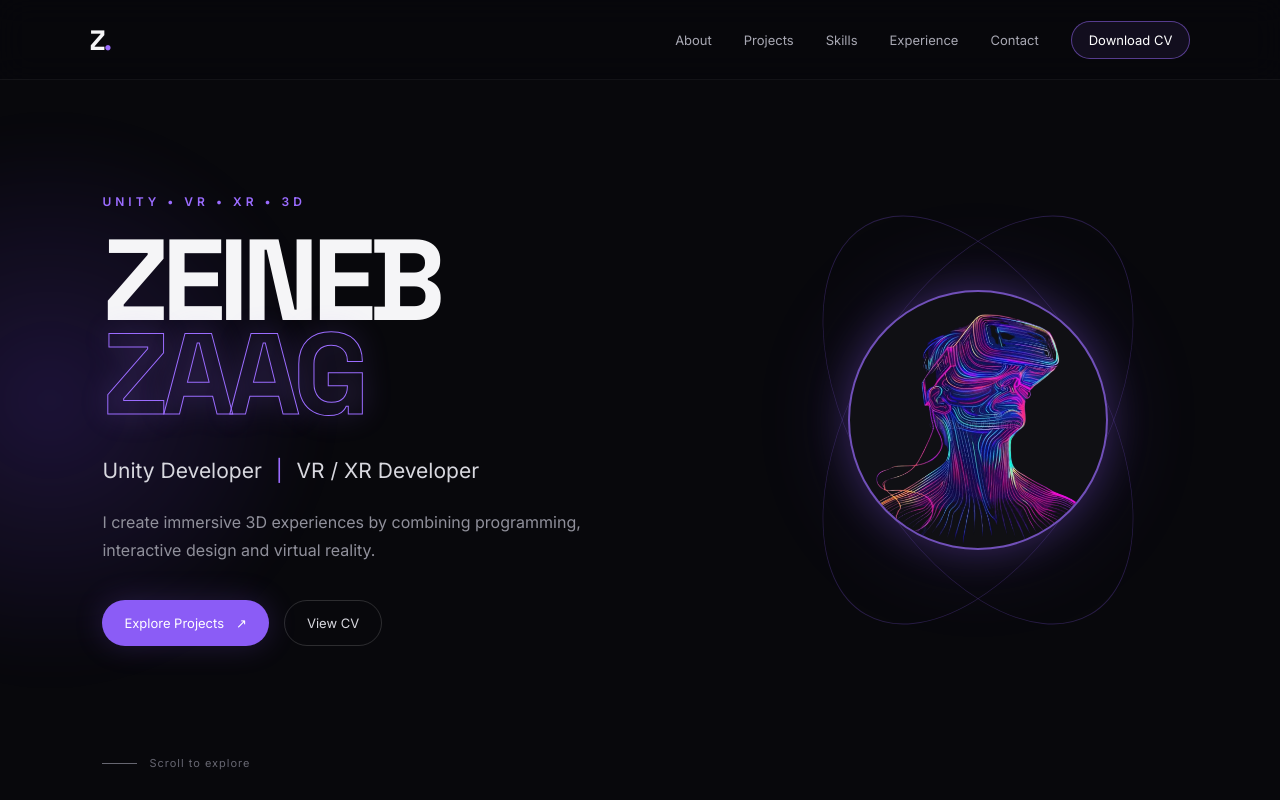
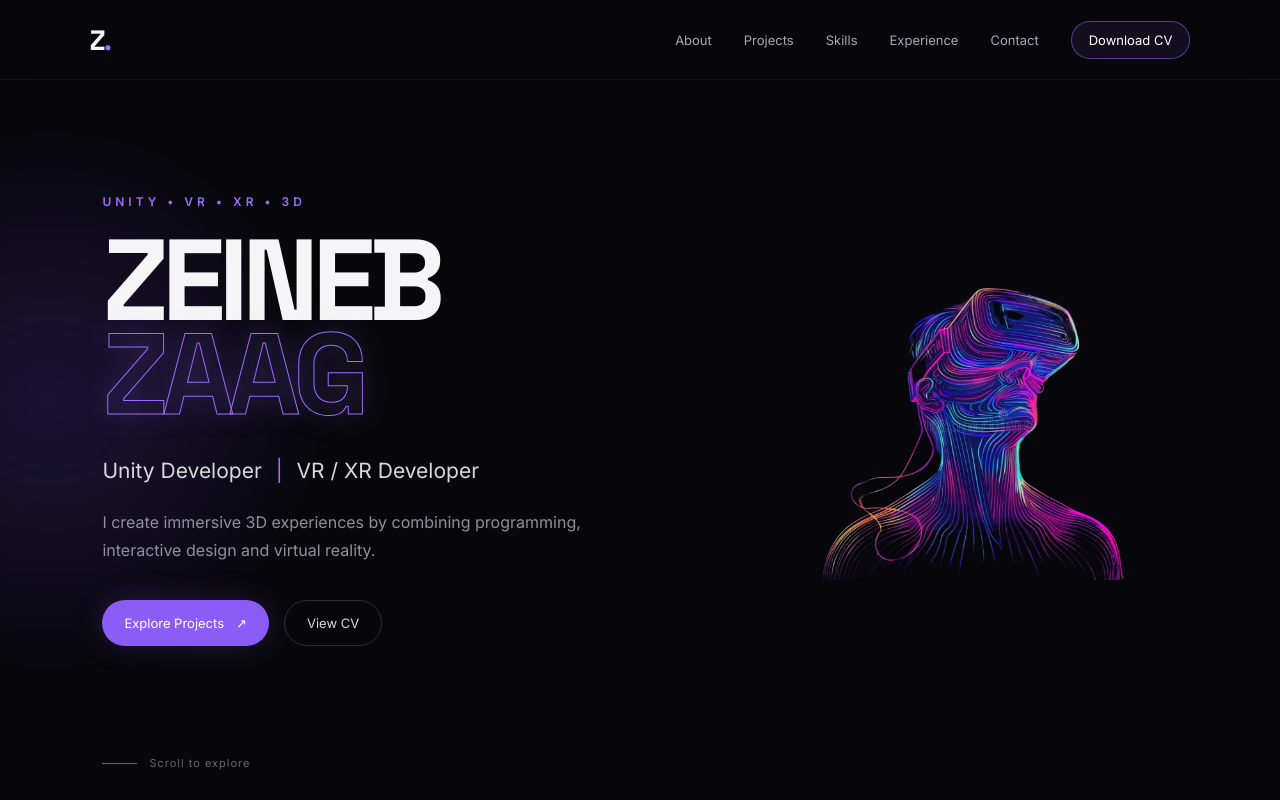
Before and after one commit to Zaag28/zaag28.github.io, a plain HTML site: page index.html in a window 1280 px wide. Shown: the top 800 px of the page. Drawn offline with Linux system fonts and the light colour scheme.

Commit message:
Update style.css

```diff
--- a/style.css
+++ b/style.css
@@ -264,6 +264,7 @@ img {
 
 /* =========================================
    HERO IMAGE
+   Cercle et cadre supprimés
 ========================================= */
 
 .hero-orbit {
@@ -273,25 +274,28 @@ img {
 
     width: 450px;
     height: 450px;
+
+    display: flex;
+    align-items: center;
+    justify-content: center;
+
+    z-index: 5;
 }
 
+
+/* Suppression des deux cercles */
+
 .orbit {
-    position: absolute;
-
-    inset: 0;
-
-    border: 1px solid rgba(139, 92, 246, 0.25);
-
-    border-radius: 50%;
+    display: none;
 }
 
-.orbit-one {
-    transform: rotate(-60deg) scaleY(0.55);
+.orbit-one,
+.orbit-two {
+    display: none;
 }
 
-.orbit-two {
-    transform: rotate(60deg) scaleY(0.55);
-}
+
+/* Conteneur de l'image sans cercle */
 
 .orbit-center {
     position: absolute;
@@ -301,37 +305,46 @@ img {
 
     transform: translate(-50%, -50%);
 
-    width: 260px;
-    height: 260px;
+    width: 320px;
+    height: 380px;
 
-    border-radius: 50%;
+    border: none;
 
-    overflow: hidden;
+    border-radius: 0;
 
-    border: 2px solid rgba(155, 108, 255, 0.7);
+    overflow: visible;
 
-    box-shadow:
-        0 0 40px rgba(139, 92, 246, 0.3),
-        0 0 100px rgba(139, 92, 246, 0.15);
+    background: transparent;
+
+    box-shadow: none;
 
     z-index: 5;
+}
 
-    background: #101014;
-}
+
+/* Image */
 
 .orbit-center img {
     width: 100%;
     height: 100%;
 
-    object-fit: cover;
+    object-fit: contain;
 
     display: block;
+
+    border: none;
+
+    border-radius: 0;
+
+    background: transparent;
+
+    box-shadow: none;
 
     transition: transform 0.7s ease;
 }
 
 .orbit-center:hover img {
-    transform: scale(1.08);
+    transform: scale(1.04);
 }
 
 
```
